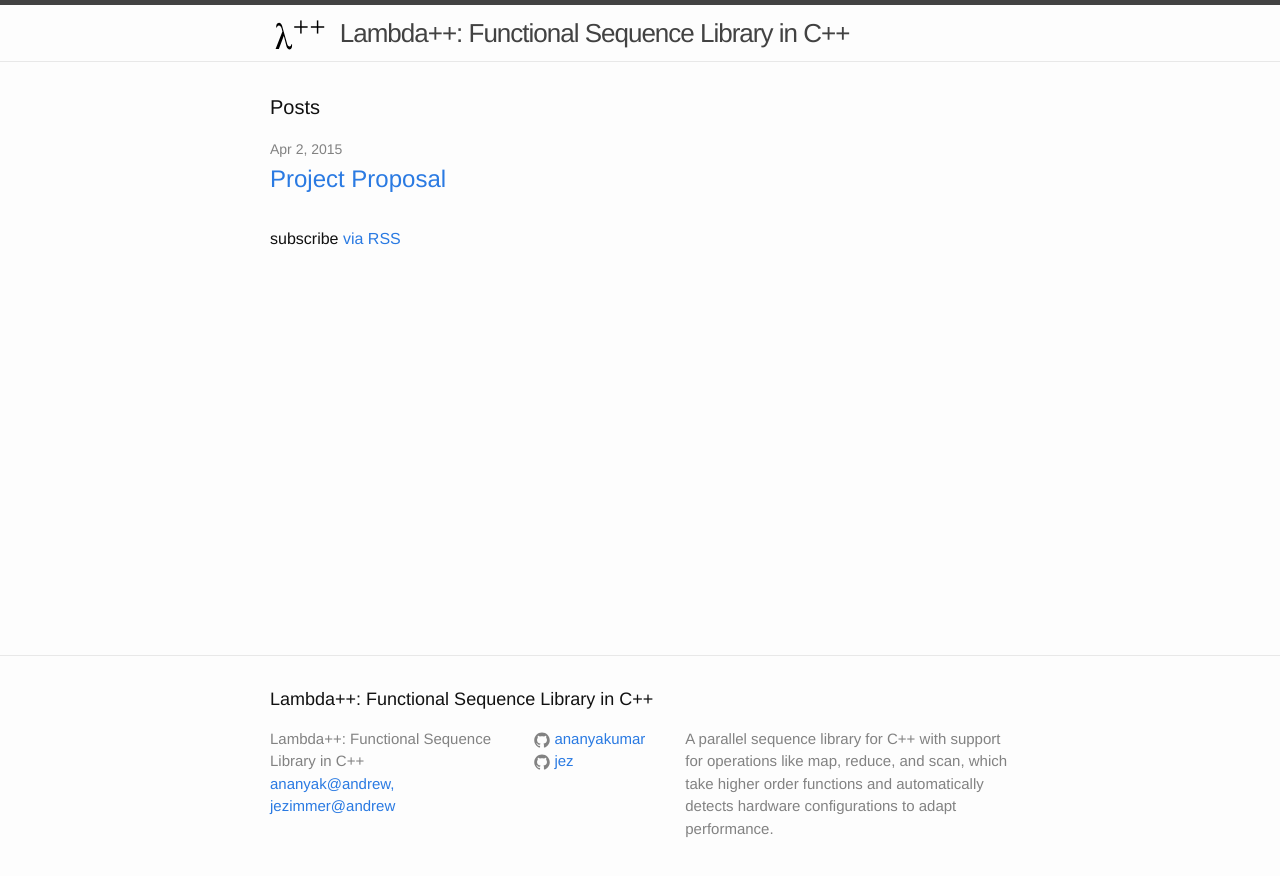
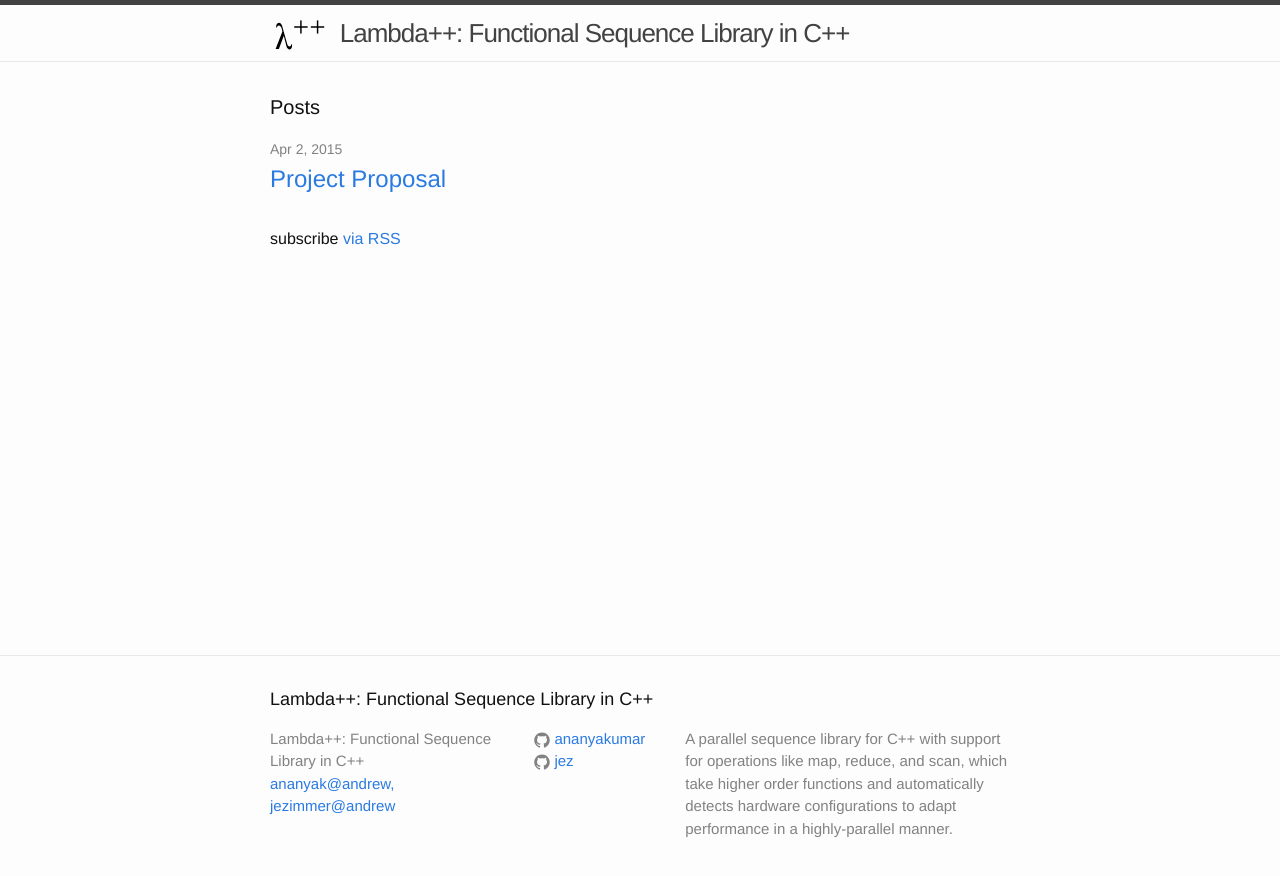
Before and after one commit to AnanyaKumar/lambda-plus-plus, a Jekyll site: the page built from index.html, in a window 1280 px wide. Shown: the top 876 px of the page. Built offline with Jekyll 4.4.1, drawn with Linux system fonts in a browser that asks for light colours; Markdown is read by kramdown in place of the engine named in the settings.

Commit message:
Update description

```diff
--- a/_config.yml
+++ b/_config.yml
@@ -4,7 +4,7 @@ email: ananyak@andrew, jezimmer@andrew
 description: > # this means to ignore newlines until "baseurl:"
   A parallel sequence library for C++ with support for operations like map,
   reduce, and scan, which take higher order functions and automatically detects
-  hardware configurations to adapt performance.
+  hardware configurations to adapt performance in a highly-parallel manner.
 baseurl: "/lambda--" # the subpath of your site, e.g. /blog/
 url: "https://ananyakumar.github.io" # the base hostname & protocol for your site
 
```
